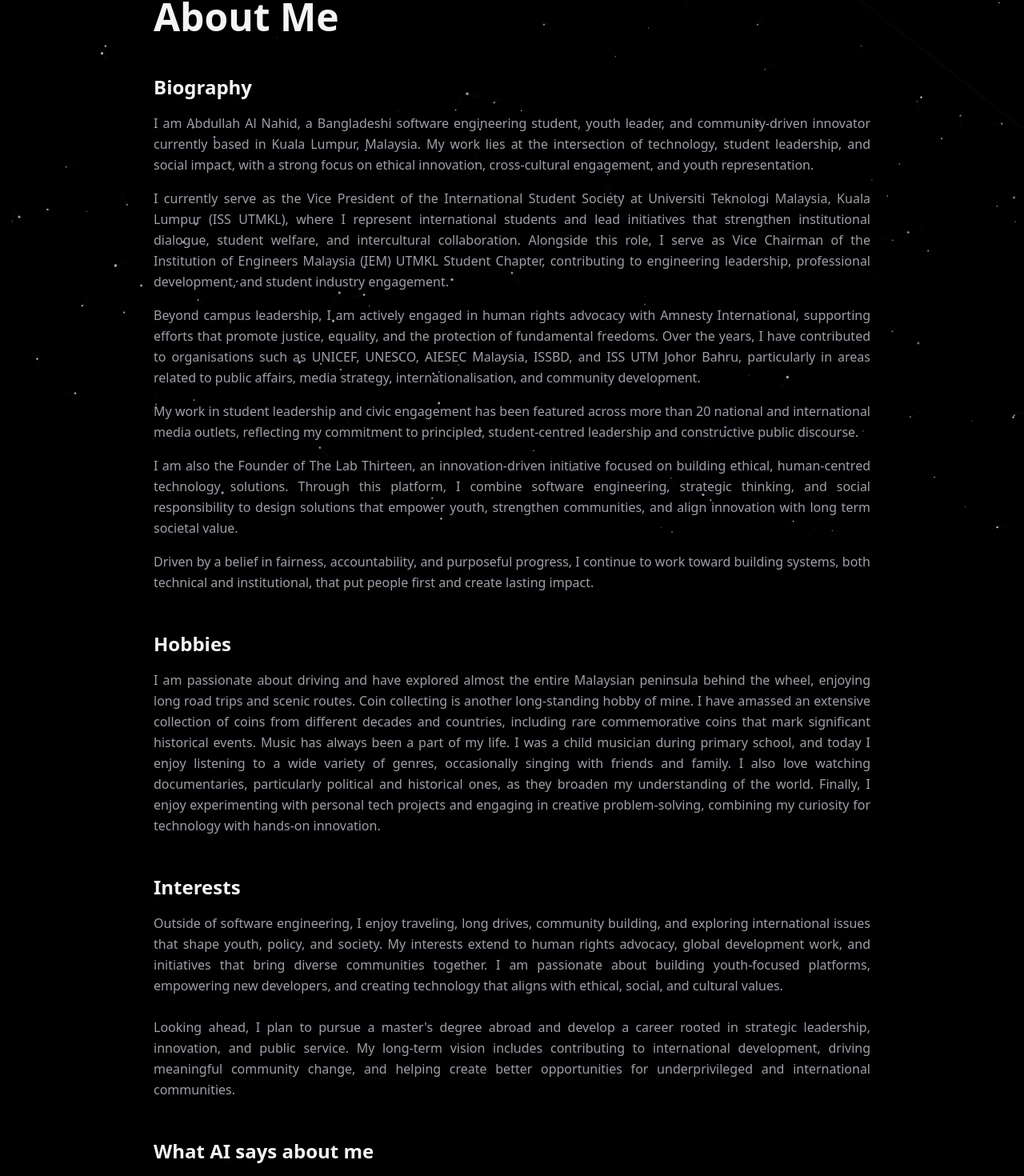
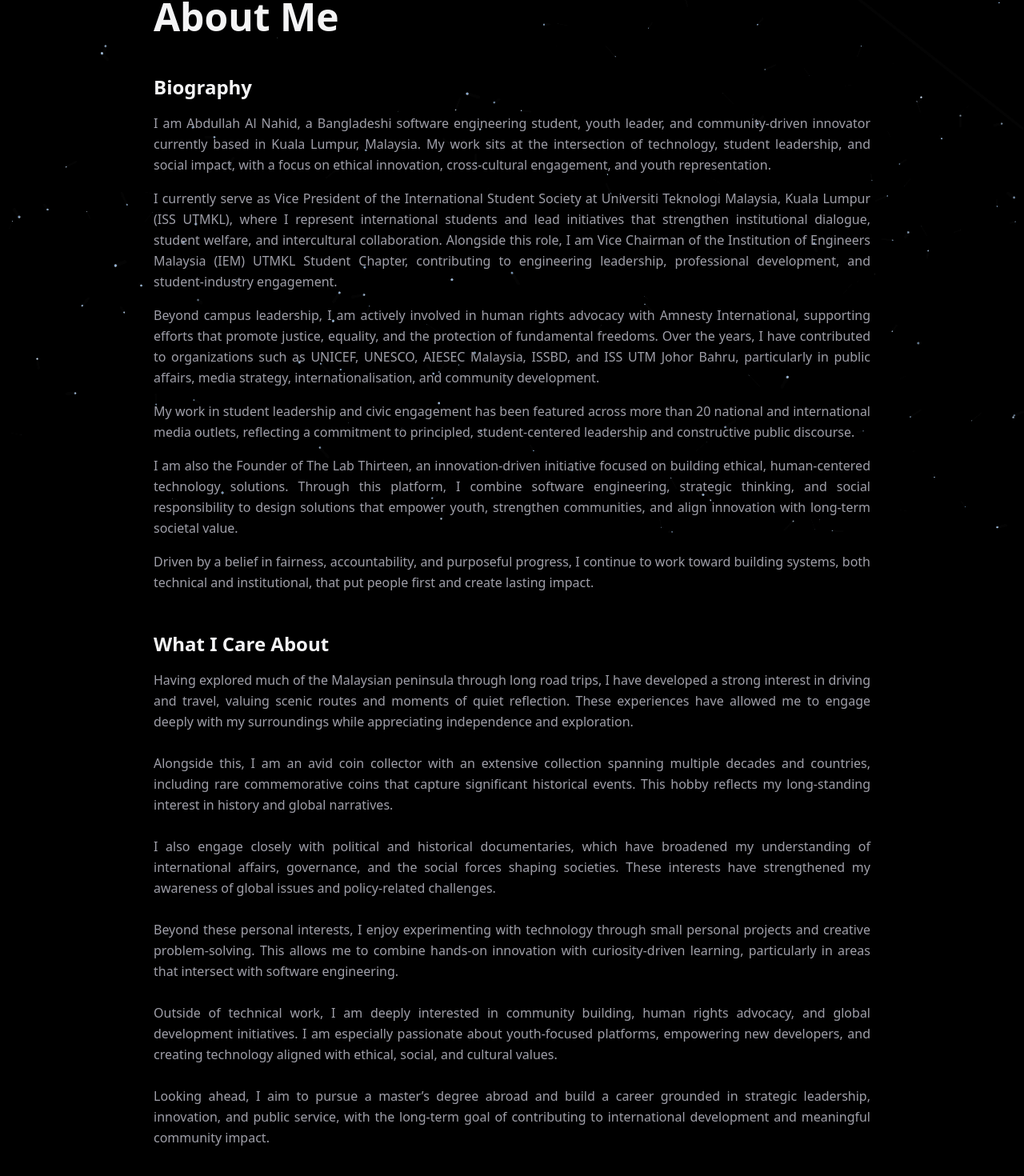
Before and after one commit to abdullahalnahid0503/aanahid, a Vue app: page /about in a window 1280 px wide. Shown: the part 132-1602 px from the top of the page at 80% size. Built offline with nearby package versions, Linux system fonts and the light colour scheme.

Commit message:
Update About.vue

```diff
--- a/src/pages/About.vue
+++ b/src/pages/About.vue
@@ -14,23 +14,23 @@
           </h2>
 
           <p class="text-zinc-400 leading-relaxed mb-4 text-justify">
-            I am Abdullah Al Nahid, a Bangladeshi software engineering student, youth leader, and community-driven innovator currently based in Kuala Lumpur, Malaysia. My work lies at the intersection of technology, student leadership, and social impact, with a strong focus on ethical innovation, cross-cultural engagement, and youth representation.
+            I am Abdullah Al Nahid, a Bangladeshi software engineering student, youth leader, and community-driven innovator currently based in Kuala Lumpur, Malaysia. My work sits at the intersection of technology, student leadership, and social impact, with a focus on ethical innovation, cross-cultural engagement, and youth representation.
           </p>
 
           <p class="text-zinc-400 leading-relaxed mb-4 text-justify">
-            I currently serve as the Vice President of the International Student Society at Universiti Teknologi Malaysia, Kuala Lumpur (ISS UTMKL), where I represent international students and lead initiatives that strengthen institutional dialogue, student welfare, and intercultural collaboration. Alongside this role, I serve as Vice Chairman of the Institution of Engineers Malaysia (IEM) UTMKL Student Chapter, contributing to engineering leadership, professional development, and student industry engagement.
+            I currently serve as Vice President of the International Student Society at Universiti Teknologi Malaysia, Kuala Lumpur (ISS UTMKL), where I represent international students and lead initiatives that strengthen institutional dialogue, student welfare, and intercultural collaboration. Alongside this role, I am Vice Chairman of the Institution of Engineers Malaysia (IEM) UTMKL Student Chapter, contributing to engineering leadership, professional development, and student-industry engagement.
           </p>
 
           <p class="text-zinc-400 leading-relaxed mb-4 text-justify">
-            Beyond campus leadership, I am actively engaged in human rights advocacy with Amnesty International, supporting efforts that promote justice, equality, and the protection of fundamental freedoms. Over the years, I have contributed to organisations such as UNICEF, UNESCO, AIESEC Malaysia, ISSBD, and ISS UTM Johor Bahru, particularly in areas related to public affairs, media strategy, internationalisation, and community development.
+            Beyond campus leadership, I am actively involved in human rights advocacy with Amnesty International, supporting efforts that promote justice, equality, and the protection of fundamental freedoms. Over the years, I have contributed to organizations such as UNICEF, UNESCO, AIESEC Malaysia, ISSBD, and ISS UTM Johor Bahru, particularly in public affairs, media strategy, internationalisation, and community development.
           </p>
 
           <p class="text-zinc-400 leading-relaxed mb-4 text-justify">
-            My work in student leadership and civic engagement has been featured across more than 20 national and international media outlets, reflecting my commitment to principled, student-centred leadership and constructive public discourse.
+            My work in student leadership and civic engagement has been featured across more than 20 national and international media outlets, reflecting a commitment to principled, student-centered leadership and constructive public discourse.
           </p>
 
           <p class="text-zinc-400 leading-relaxed mb-4 text-justify">
-            I am also the Founder of The Lab Thirteen, an innovation-driven initiative focused on building ethical, human-centred technology solutions. Through this platform, I combine software engineering, strategic thinking, and social responsibility to design solutions that empower youth, strengthen communities, and align innovation with long term societal value.
+            I am also the Founder of The Lab Thirteen, an innovation-driven initiative focused on building ethical, human-centered technology solutions. Through this platform, I combine software engineering, strategic thinking, and social responsibility to design solutions that empower youth, strengthen communities, and align innovation with long-term societal value.
           </p>
 
           <p class="text-zinc-400 leading-relaxed mb-4 text-justify">
@@ -38,26 +38,23 @@
           </p>
         </section>
 
-        <!-- HOBBIES -->
+        <!-- What I Care About -->
         <section class="mb-12">
           <h2 class="text-2xl font-semibold text-zinc-100 mb-4 mt-12">
-            Hobbies
-          </h2>
-
-          <p class="text-zinc-400 leading-relaxed mb-4 text-justify">
-            I am passionate about driving and have explored almost the entire Malaysian peninsula behind the wheel, enjoying long road trips and scenic routes. Coin collecting is another long-standing hobby of mine. I have amassed an extensive collection of coins from different decades and countries, including rare commemorative coins that mark significant historical events. Music has always been a part of my life. I was a child musician during primary school, and today I enjoy listening to a wide variety of genres, occasionally singing with friends and family. I also love watching documentaries, particularly political and historical ones, as they broaden my understanding of the world. Finally, I enjoy experimenting with personal tech projects and engaging in creative problem-solving, combining my curiosity for technology with hands-on innovation.
-          </p>
-        </section>
-
-        <!-- INTERESTS -->
-        <section class="mb-12">
-          <h2 class="text-2xl font-semibold text-zinc-100 mb-4 mt-12">
-            Interests
+            What I Care About
           </h2>
           <p class="text-zinc-400 leading-relaxed mb-4 text-justify">
-            Outside of software engineering, I enjoy traveling, long drives, community building, and exploring international issues that shape youth, policy, and society. My interests extend to human rights advocacy, global development work, and initiatives that bring diverse communities together. I am passionate about building youth-focused platforms, empowering new developers, and creating technology that aligns with ethical, social, and cultural values.
+            Having explored much of the Malaysian peninsula through long road trips, I have developed a strong interest in driving and travel, valuing scenic routes and moments of quiet reflection. These experiences have allowed me to engage deeply with my surroundings while appreciating independence and exploration.
             <br><br>
-            Looking ahead, I plan to pursue a master's degree abroad and develop a career rooted in strategic leadership, innovation, and public service. My long-term vision includes contributing to international development, driving meaningful community change, and helping create better opportunities for underprivileged and international communities.
+            Alongside this, I am an avid coin collector with an extensive collection spanning multiple decades and countries, including rare commemorative coins that capture significant historical events. This hobby reflects my long-standing interest in history and global narratives.
+            <br><br>
+            I also engage closely with political and historical documentaries, which have broadened my understanding of international affairs, governance, and the social forces shaping societies. These interests have strengthened my awareness of global issues and policy-related challenges.
+            <br><br>
+            Beyond these personal interests, I enjoy experimenting with technology through small personal projects and creative problem-solving. This allows me to combine hands-on innovation with curiosity-driven learning, particularly in areas that intersect with software engineering.
+            <br><br>
+            Outside of technical work, I am deeply interested in community building, human rights advocacy, and global development initiatives. I am especially passionate about youth-focused platforms, empowering new developers, and creating technology aligned with ethical, social, and cultural values.
+            <br><br>
+            Looking ahead, I aim to pursue a master’s degree abroad and build a career grounded in strategic leadership, innovation, and public service, with the long-term goal of contributing to international development and meaningful community impact.
           </p>
         </section>
 
```
